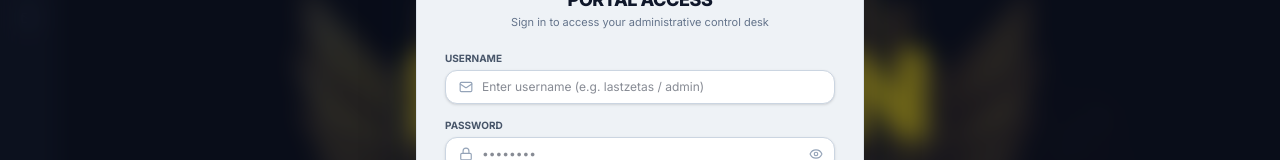
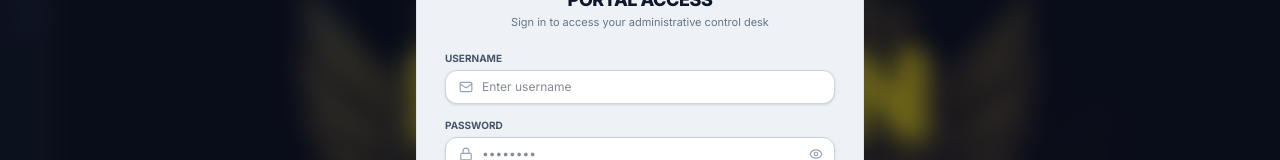
Before and after one commit to lastzetas/MADAN-Mr.conqueror, a React (Vite) app: page / in a window 1280 px wide. Both pictures are taken after a click on the button "LOGIN". Shown: the part 336-496 px from the top of the page. Built offline with nearby package versions, Linux system fonts and the light colour scheme.

Commit message:
fix: update username input placeholder to clean 'Enter username'

```diff
--- a/src/components/LoginModal.jsx
+++ b/src/components/LoginModal.jsx
@@ -107,7 +107,7 @@ export const LoginModal = ({ isOpen, onClose, onLoginSuccess }) => {
               <input
                 type="text"
                 required
-                placeholder="Enter username (e.g. lastzetas / admin)"
+                placeholder="Enter username"
                 value={email}
                 onChange={(e) => setEmail(e.target.value)}
                 className="w-full pl-9 pr-3 py-2 rounded-xl bg-white border border-[#CBD5E1] focus:border-teal-500 text-[#0F172A] font-sans text-xs focus:outline-none transition-colors shadow-sm"
```
